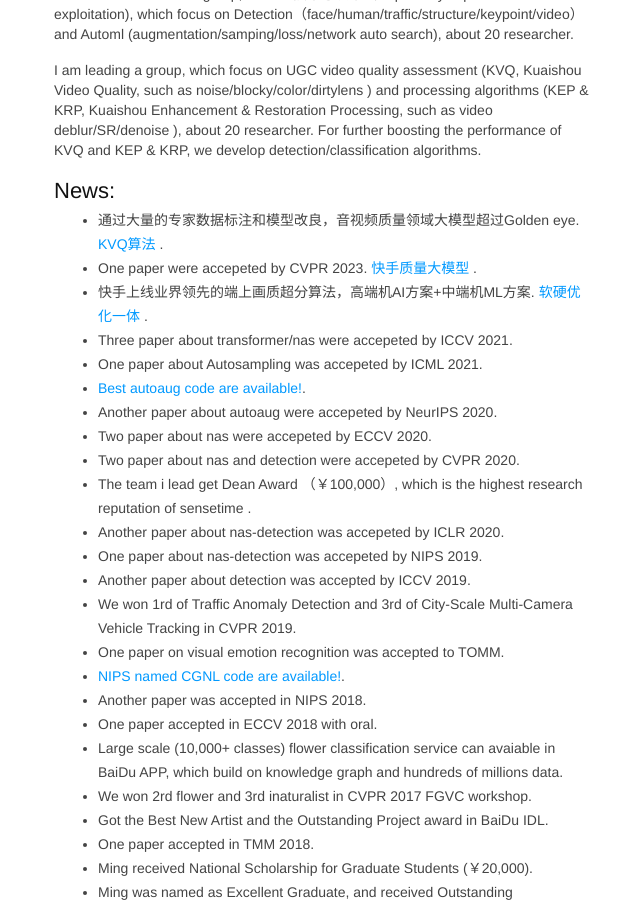
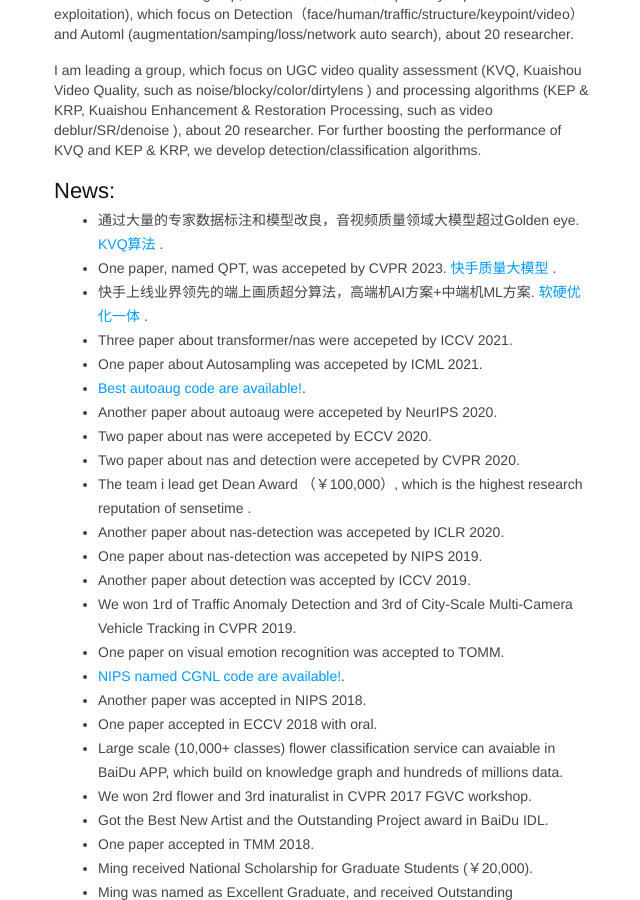
Before and after one commit to msunming/msunming.github.io, a Jekyll site: the page index.html, which Jekyll copies as it is, in a window 1280 px wide and 900 px high, scrolled down 634 px. Shown: the whole window, without its empty margins (106-746 px from the left). Built offline with Jekyll 4.4.1, drawn with Linux system fonts in a browser that asks for light colours.

Commit message:
Update index.html

```diff
--- a/index.html
+++ b/index.html
@@ -467,7 +467,7 @@ pre .markdown .emphasis {
 	        <h2>News:</h2>
 		<ul>
 	    <li> 通过大量的专家数据标注和模型改良，音视频质量领域大模型超过Golden eye.<a href=" https://mp.weixin.qq.com/s/1Lx1Iqly1-0ZubzDwei5SA"> KVQ算法 </a>.</li>
-	    <li> One paper were accepeted by CVPR 2023.<a href=" https://mp.weixin.qq.com/s/qvbwgfcJmO0x_uCV4fMHsQ"> 快手质量大模型 </a>.</li>
+	    <li> One paper, named QPT,  was accepeted by CVPR 2023.<a href=" https://mp.weixin.qq.com/s/qvbwgfcJmO0x_uCV4fMHsQ"> 快手质量大模型 </a>.</li>
 	    <li> 快手上线业界领先的端上画质超分算法，高端机AI方案+中端机ML方案. <a href=" https://mp.weixin.qq.com/s/c0VxPw3uVoWpelsYtn8wEg"> 软硬优化一体 </a>.</li>
 	    <li> Three paper about transformer/nas were accepeted by ICCV 2021.</li>
 	    <li> One paper about Autosampling was accepeted by ICML 2021.</li>
```
